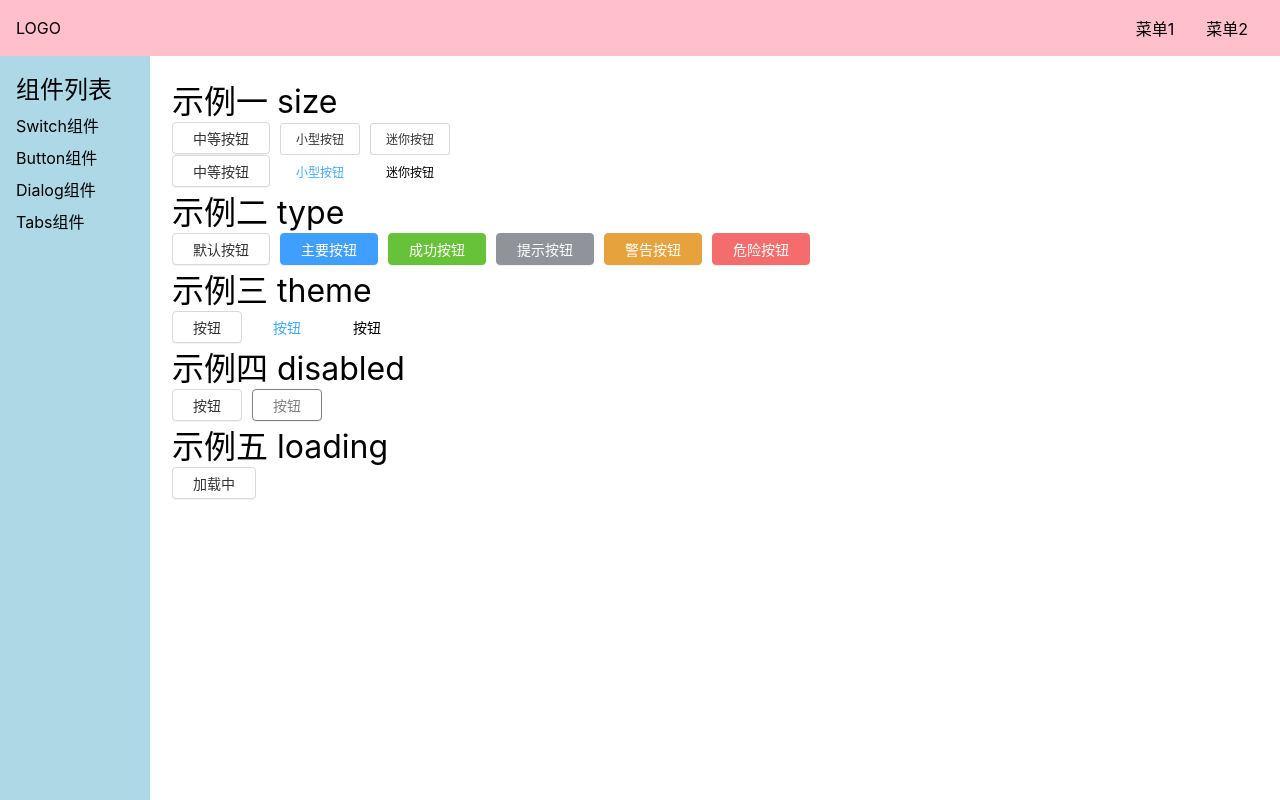
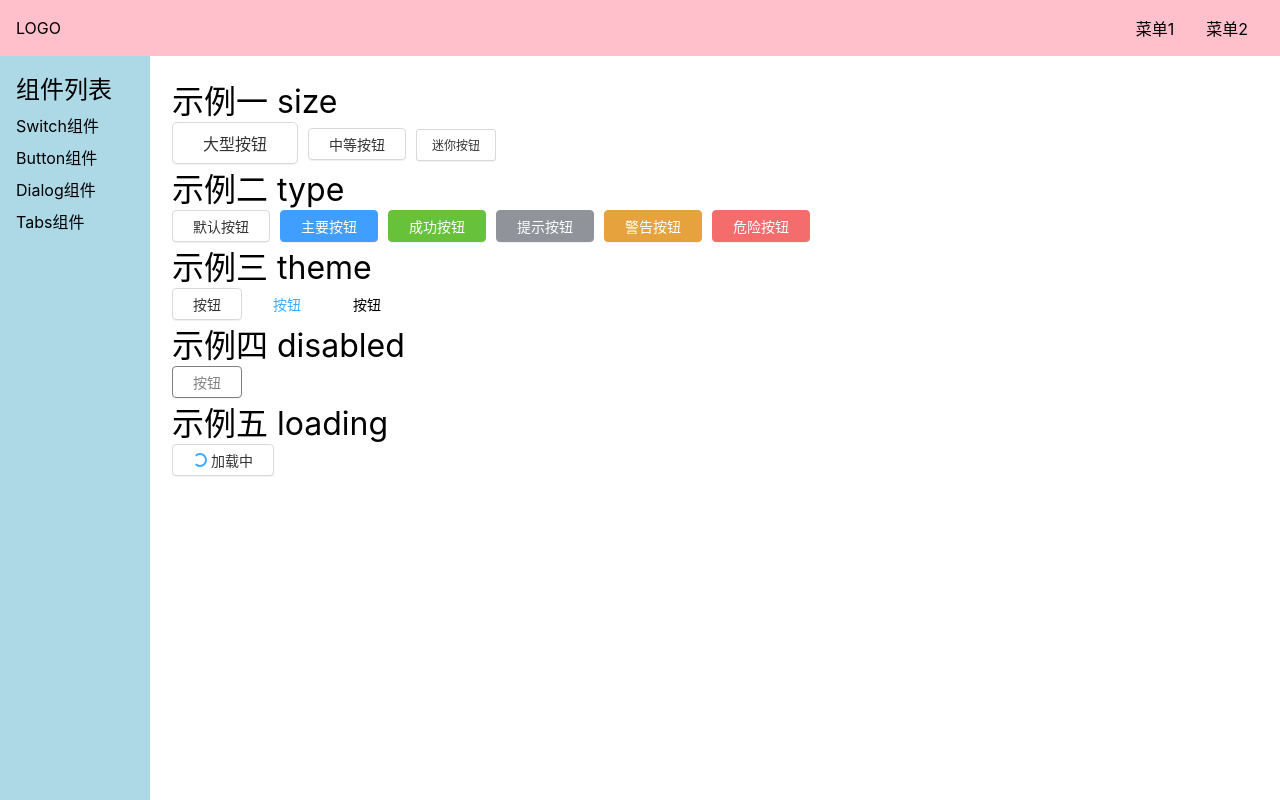
Before and after one commit to xiehaopei/fireworks-ui, a Vue app: page /doc/button in a window 1280 px wide. Built offline with nearby package versions, Linux system fonts and the light colour scheme.

Commit message:
修正button样式

```diff
--- a/src/components/buttonPage.vue
+++ b/src/components/buttonPage.vue
@@ -1,7 +1,7 @@
 <!--
  * @Author: Haopei Xie
  * @Date: 2020-10-06 16:29:38
- * @LastEditTime: 2020-10-09 22:16:20
+ * @LastEditTime: 2020-10-10 22:18:00
  * @LastEditors: Haopei Xie
  * @Description:
  * @FilePath: \Pibukae:\vue\fireworks-ui\src\components\buttonPage.vue
@@ -10,13 +10,9 @@
 <template>
   <div>
     <h1>示例一 size</h1>
+    <Button size="large">大型按钮</Button>
     <Button size="medium">中等按钮</Button>
-    <Button size="small">小型按钮</Button>
     <Button size="mini">迷你按钮</Button>
-    <br />
-    <Button size="medium" theme="button">中等按钮</Button>
-    <Button size="small" theme="link">小型按钮</Button>
-    <Button size="mini" theme="text">迷你按钮</Button>
     <h1>示例二 type</h1>
     <Button type="default">默认按钮</Button>
     <Button type="primary">主要按钮</Button>
@@ -29,7 +25,6 @@
     <Button theme="link">按钮</Button>
     <Button theme="text">按钮</Button>
     <h1>示例四 disabled</h1>
-    <Button>按钮</Button>
     <Button disabled>按钮</Button>
     <h1>示例五 loading</h1>
     <Button loading>加载中</Button>
--- a/src/lib/Button.vue
+++ b/src/lib/Button.vue
@@ -1,7 +1,7 @@
 <!--
  * @Author: Haopei Xie
  * @Date: 2020-10-09 16:22:56
- * @LastEditTime: 2020-10-09 22:30:36
+ * @LastEditTime: 2020-10-10 22:18:49
  * @LastEditors: Haopei Xie
  * @Description:
  * @FilePath: \Pibukae:\vue\fireworks-ui\src\lib\Button.vue
@@ -9,7 +9,7 @@
 -->
 <template>
   <button class="fireworks-button" :class="classList">
-    <span class="fireworks-loading" v-if="loading"></span>
+    <span class="fireworks-loadingIndicator" v-if="loading"></span>
     <span>
       <slot></slot>
     </span>
@@ -19,7 +19,6 @@
 <script>
 import { computed } from 'vue';
 export default {
-  inheritAttrs: true,
   props: {
     size: {
       type: String,
@@ -117,10 +116,10 @@ $grey: grey;
 		border-radius: 4px;
 		font-size: 14px;
 	}
-	&.fireworks-size-small {
-		padding: 9px 15px;
-		border-radius: 3px;
-		font-size: 12px;
+	&.fireworks-size-large {
+		padding: 20px 30px;
+		border-radius: 5px;
+		font-size: 16px;
 	}
 	&.fireworks-size-mini {
 		padding: 7px 15px;
@@ -177,11 +176,16 @@ $grey: grey;
 		position: relative;
 		pointer-events: none;
 	}
-	&.fireworks-loading {
+	> .fireworks-loadingIndicator {
+		display: inline-block;
+		margin-right: 4px;
+		border-width: 2px;
+		border-style: solid;
+		border-color: $blue $blue $blue transparent;
+		border-radius: 8px;
 		width: 14px;
 		height: 14px;
-		background-color: red;
-		animation: fireworks-spin 1s infinite;
+		animation: fireworks-spin 1s infinite linear;
 	}
 	@keyframes fireworks-spin {
 		0% {
```
